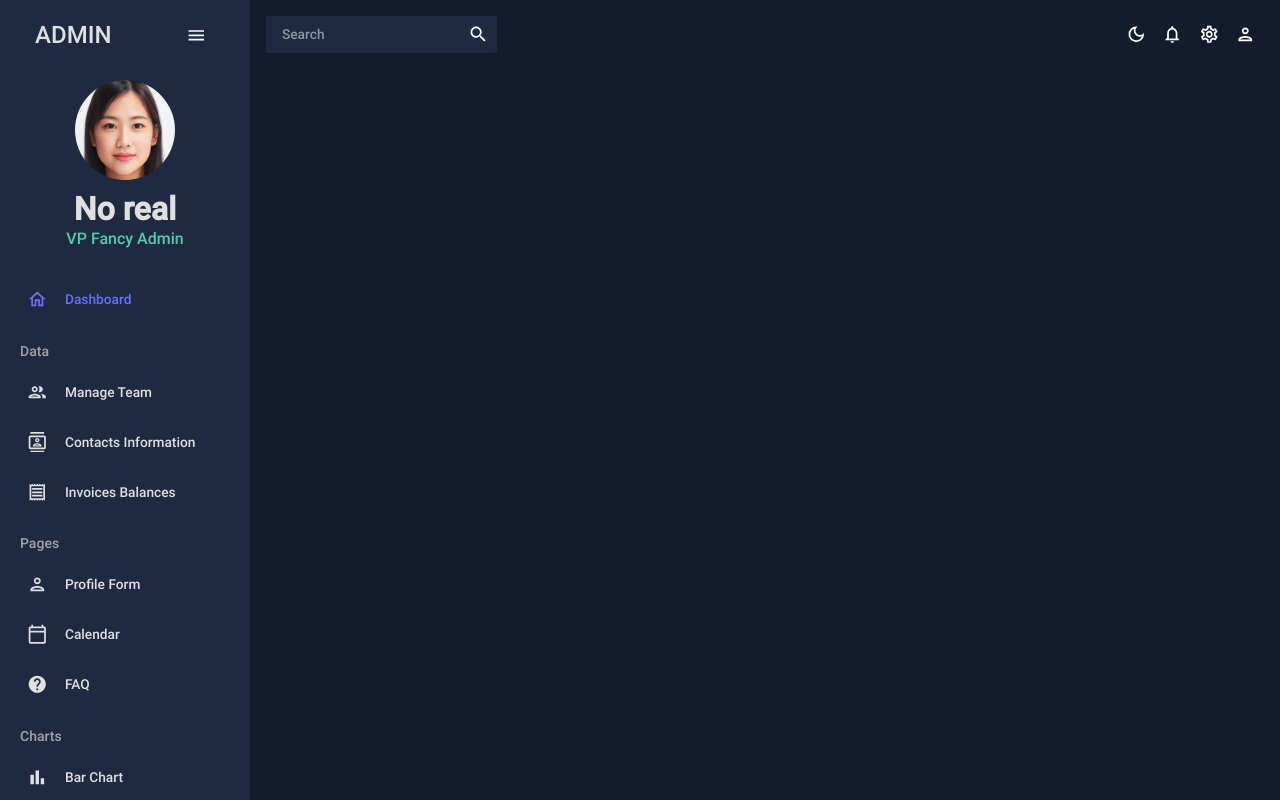
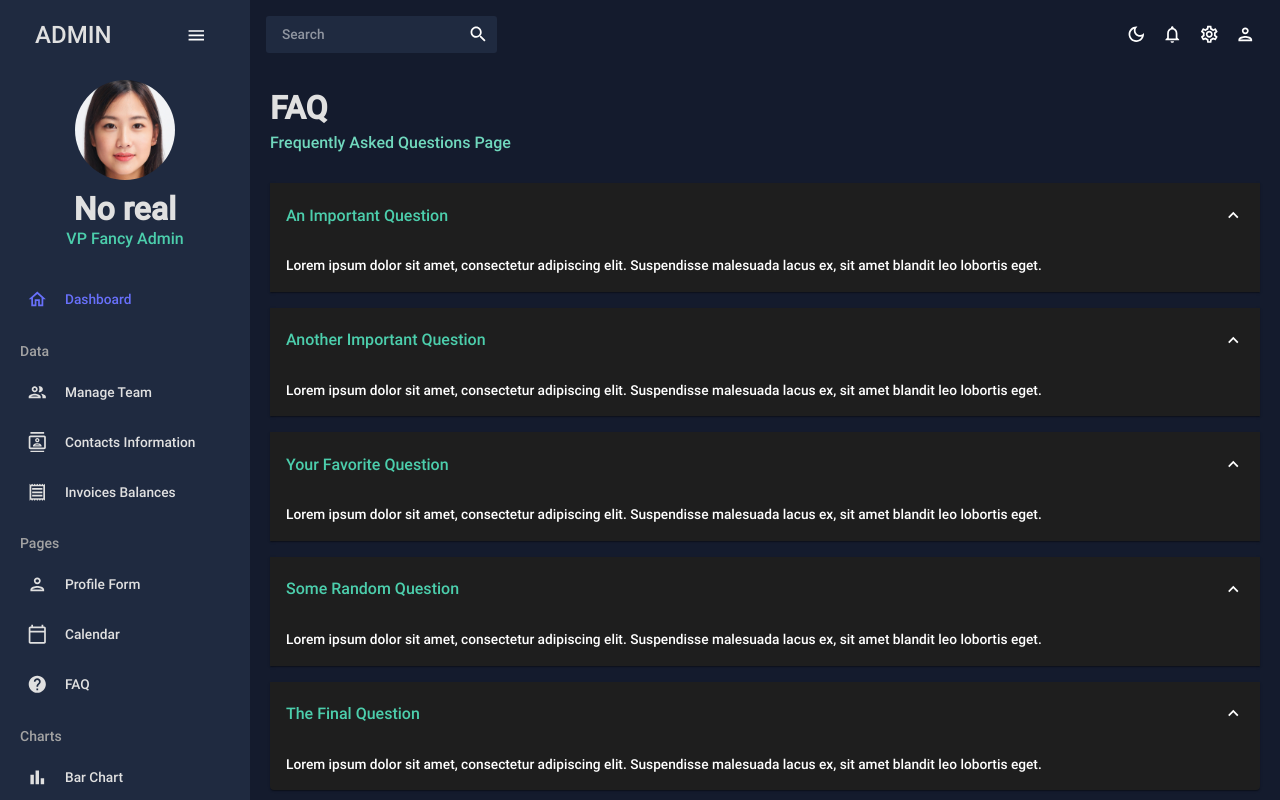
Before and after one commit to TomC13K/react-ts-dashboard, a React (Create React App) app: page /faq in a window 1280 px wide. Shown: the top 800 px of the page. Built offline with nearby package versions, Linux system fonts and the light colour scheme.

Commit message:
added FAQ page with accordion

```diff
--- a/src/App.tsx
+++ b/src/App.tsx
@@ -10,6 +10,7 @@
 import Invoices from "./views/invoices/Invoices";
 import Form from "./views/form/Form";
 import CalendarPage from "./views/calendar/CalendarPage";
+import Faq from "./views/faq/Faq";
 
 
 //themeProvider passing the themes to MUI components
@@ -33,10 +34,11 @@
               <Route path="/invoices" element={<Invoices/>}/>
               <Route path="/form" element={<Form/>}/>
               <Route path="/calendar" element={<CalendarPage/>}/>
+              <Route path="/faq" element={<Faq/>}/>
               {/* <Route path="/bar" element={<Bar/>}/>
               <Route path="/pie" element={<Pie/>}/>
               <Route path="/line" element={<Line/>}/>
-              <Route path="/faq" element={<Faq/>}/>
+
               <Route path="/geography" element={<Geography/>}/>*/}
 
             </Routes>
--- a/src/views/calendar/CalendarPage.tsx
+++ b/src/views/calendar/CalendarPage.tsx
@@ -110,7 +110,7 @@
                             {
                                 id: "12315",
                                 title: "All-day event",
-                                date: "2023-04-16",
+                                date: "2023-04-08",
                             },
                             {
                                 id: "5123",
--- /dev/null
+++ b/src/views/faq/Faq.tsx
@@ -0,0 +1,86 @@
+import { Box, useTheme } from "@mui/material";
+import Header from "../../components/Header";
+import Accordion from "@mui/material/Accordion";
+import AccordionSummary from "@mui/material/AccordionSummary";
+import AccordionDetails from "@mui/material/AccordionDetails";
+import Typography from "@mui/material/Typography";
+import ExpandMoreIcon from "@mui/icons-material/ExpandMore";
+import { tokens } from "../../theme";
+
+const FAQ:React.FC = () => {
+    const theme = useTheme();
+    const colors = tokens(theme.palette.mode);
+    return (
+        <Box m="20px">
+            <Header title="FAQ" subtitle="Frequently Asked Questions Page" />
+
+            <Accordion defaultExpanded>
+                <AccordionSummary expandIcon={<ExpandMoreIcon />}>
+                    <Typography color={colors.greenAccent[500]} variant="h5">
+                        An Important Question
+                    </Typography>
+                </AccordionSummary>
+                <AccordionDetails>
+                    <Typography>
+                        Lorem ipsum dolor sit amet, consectetur adipiscing elit. Suspendisse
+                        malesuada lacus ex, sit amet blandit leo lobortis eget.
+                    </Typography>
+                </AccordionDetails>
+            </Accordion>
+            <Accordion defaultExpanded>
+                <AccordionSummary expandIcon={<ExpandMoreIcon />}>
+                    <Typography color={colors.greenAccent[500]} variant="h5">
+                        Another Important Question
+                    </Typography>
+                </AccordionSummary>
+                <AccordionDetails>
+                    <Typography>
+                        Lorem ipsum dolor sit amet, consectetur adipiscing elit. Suspendisse
+                        malesuada lacus ex, sit amet blandit leo lobortis eget.
+                    </Typography>
+                </AccordionDetails>
+            </Accordion>
+            <Accordion defaultExpanded>
+                <AccordionSummary expandIcon={<ExpandMoreIcon />}>
+                    <Typography color={colors.greenAccent[500]} variant="h5">
+                        Your Favorite Question
+                    </Typography>
+                </AccordionSummary>
+                <AccordionDetails>
+                    <Typography>
+                        Lorem ipsum dolor sit amet, consectetur adipiscing elit. Suspendisse
+                        malesuada lacus ex, sit amet blandit leo lobortis eget.
+                    </Typography>
+                </AccordionDetails>
+            </Accordion>
+            <Accordion defaultExpanded>
+                <AccordionSummary expandIcon={<ExpandMoreIcon />}>
+                    <Typography color={colors.greenAccent[500]} variant="h5">
+                        Some Random Question
+                    </Typography>
+                </AccordionSummary>
+                <AccordionDetails>
+                    <Typography>
+                        Lorem ipsum dolor sit amet, consectetur adipiscing elit. Suspendisse
+                        malesuada lacus ex, sit amet blandit leo lobortis eget.
+                    </Typography>
+                </AccordionDetails>
+            </Accordion>
+            <Accordion defaultExpanded>
+                <AccordionSummary expandIcon={<ExpandMoreIcon />}>
+                    <Typography color={colors.greenAccent[500]} variant="h5">
+                        The Final Question
+                    </Typography>
+                </AccordionSummary>
+                <AccordionDetails>
+                    <Typography>
+                        Lorem ipsum dolor sit amet, consectetur adipiscing elit. Suspendisse
+                        malesuada lacus ex, sit amet blandit leo lobortis eget.
+                    </Typography>
+                </AccordionDetails>
+            </Accordion>
+        </Box>
+    );
+};
+
+export default FAQ;
```
